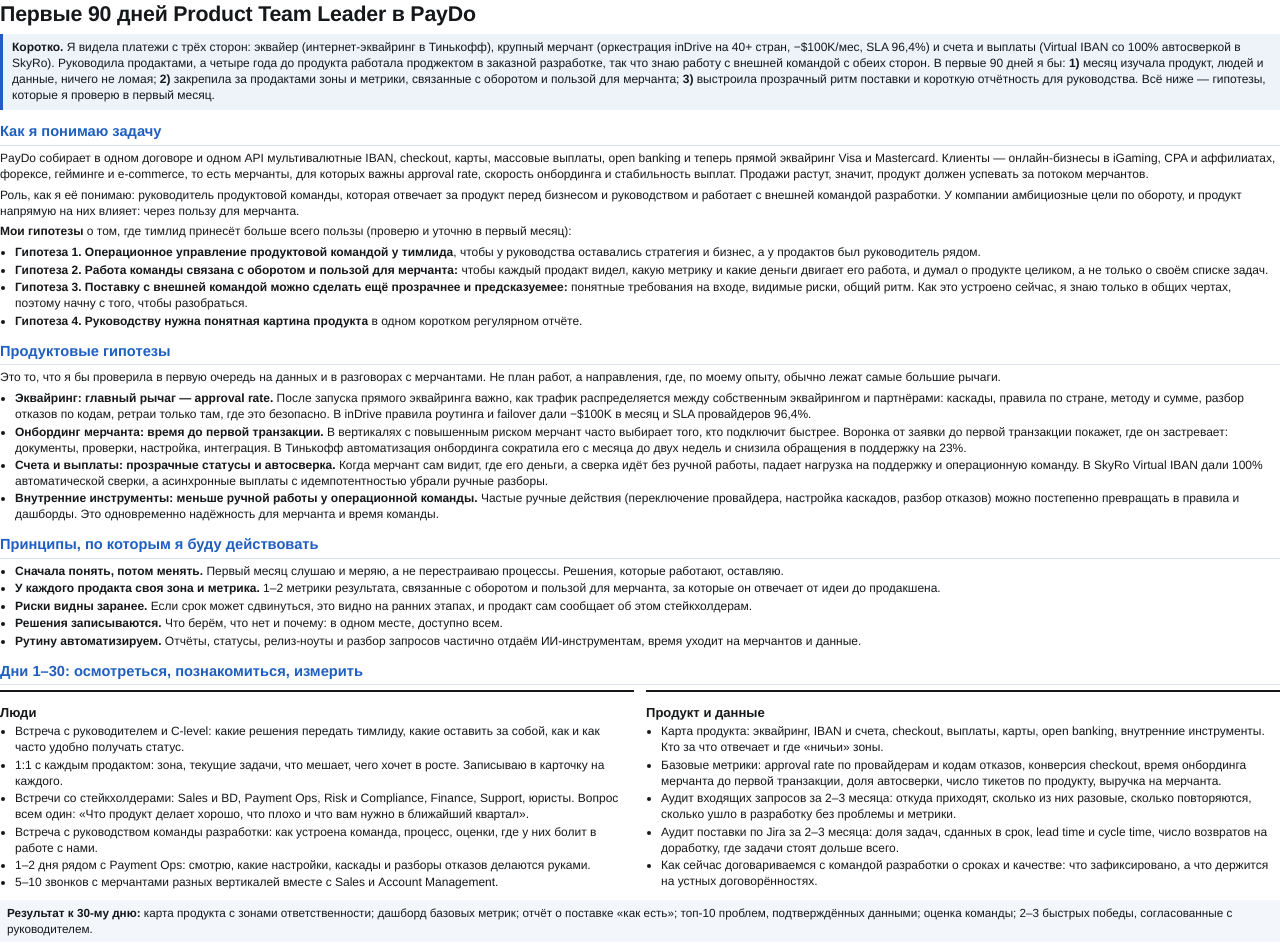
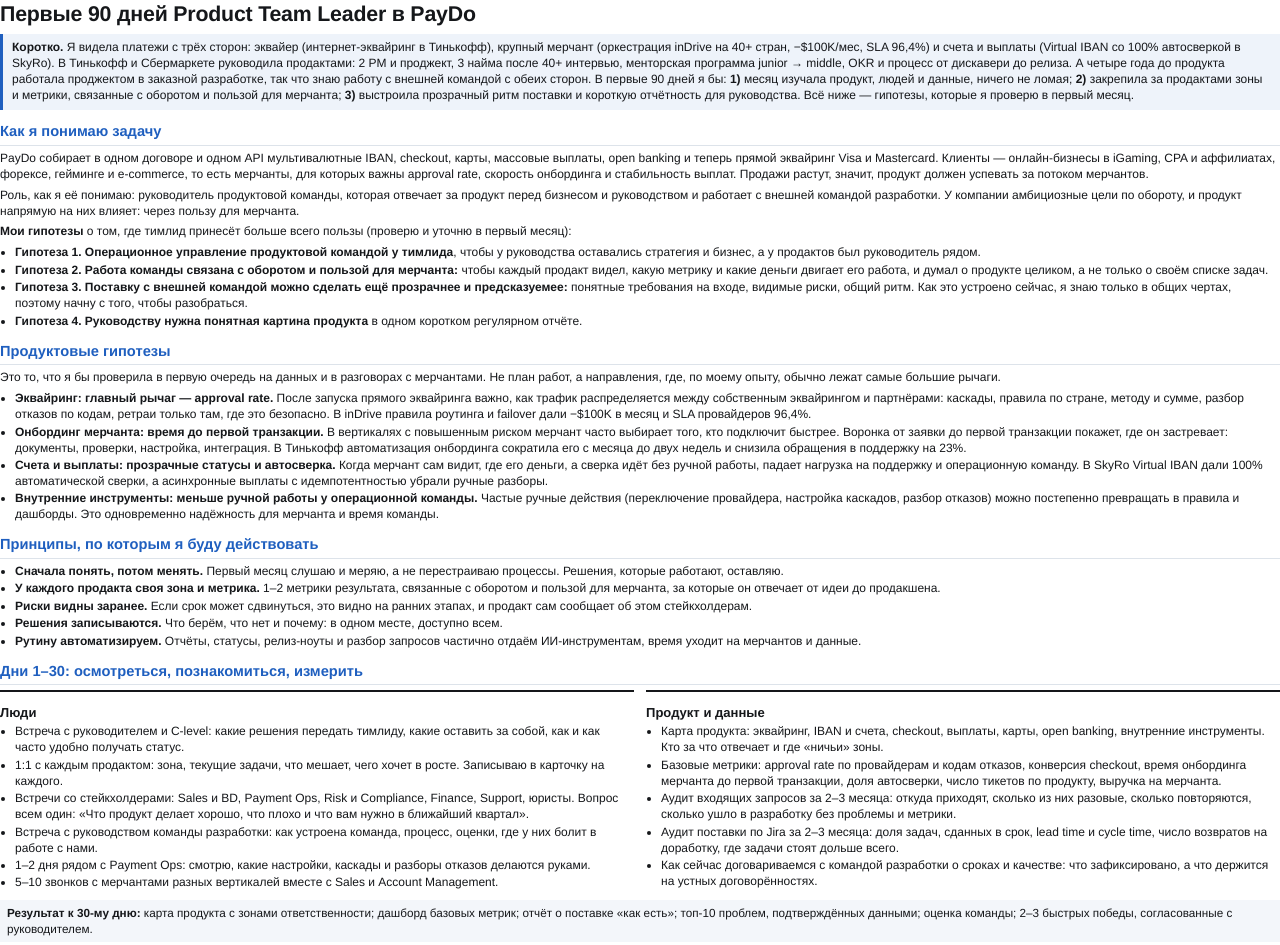
Before and after one commit to katedeys/job-scout, a plain HTML site: page interviews/paydo/paydo_90_days.html in a window 1280 px wide. Shown: the top 945 px of the page. Drawn offline with Linux system fonts and the light colour scheme.

Commit message:
PayDo plan: team numbers in summary

```diff
--- a/interviews/paydo/paydo_90_days.html
+++ b/interviews/paydo/paydo_90_days.html
@@ -29,7 +29,7 @@
 <body>
 
 <h1>Первые 90 дней Product Team Leader в PayDo</h1>
-<div class="tldr"><b>Коротко.</b> Я видела платежи с трёх сторон: эквайер (интернет-эквайринг в Тинькофф), крупный мерчант (оркестрация inDrive на 40+ стран, −$100K/мес, SLA 96,4%) и счета и выплаты (Virtual IBAN со 100% автосверкой в SkyRo). Руководила продактами, а четыре года до продукта работала проджектом в заказной разработке, так что знаю работу с внешней командой с обеих сторон. В первые 90 дней я бы: <b>1)</b> месяц изучала продукт, людей и данные, ничего не ломая; <b>2)</b> закрепила за продактами зоны и метрики, связанные с оборотом и пользой для мерчанта; <b>3)</b> выстроила прозрачный ритм поставки и короткую отчётность для руководства. Всё ниже — гипотезы, которые я проверю в первый месяц.</div>
+<div class="tldr"><b>Коротко.</b> Я видела платежи с трёх сторон: эквайер (интернет-эквайринг в Тинькофф), крупный мерчант (оркестрация inDrive на 40+ стран, −$100K/мес, SLA 96,4%) и счета и выплаты (Virtual IBAN со 100% автосверкой в SkyRo). В Тинькофф и Сбермаркете руководила продактами: 2 PM и проджект, 3 найма после 40+ интервью, менторская программа junior → middle, OKR и процесс от дискавери до релиза. А четыре года до продукта работала проджектом в заказной разработке, так что знаю работу с внешней командой с обеих сторон. В первые 90 дней я бы: <b>1)</b> месяц изучала продукт, людей и данные, ничего не ломая; <b>2)</b> закрепила за продактами зоны и метрики, связанные с оборотом и пользой для мерчанта; <b>3)</b> выстроила прозрачный ритм поставки и короткую отчётность для руководства. Всё ниже — гипотезы, которые я проверю в первый месяц.</div>
 
 <h2>Как я понимаю задачу</h2>
 <p>PayDo собирает в одном договоре и одном API мультивалютные IBAN, checkout, карты, массовые выплаты, open banking и теперь прямой эквайринг Visa и Mastercard. Клиенты — онлайн-бизнесы в iGaming, CPA и аффилиатах, форексе, гейминге и e-commerce, то есть мерчанты, для которых важны approval rate, скорость онбординга и стабильность выплат. Продажи растут, значит, продукт должен успевать за потоком мерчантов.</p>
```
Also changed, not shown: 1 other file.
